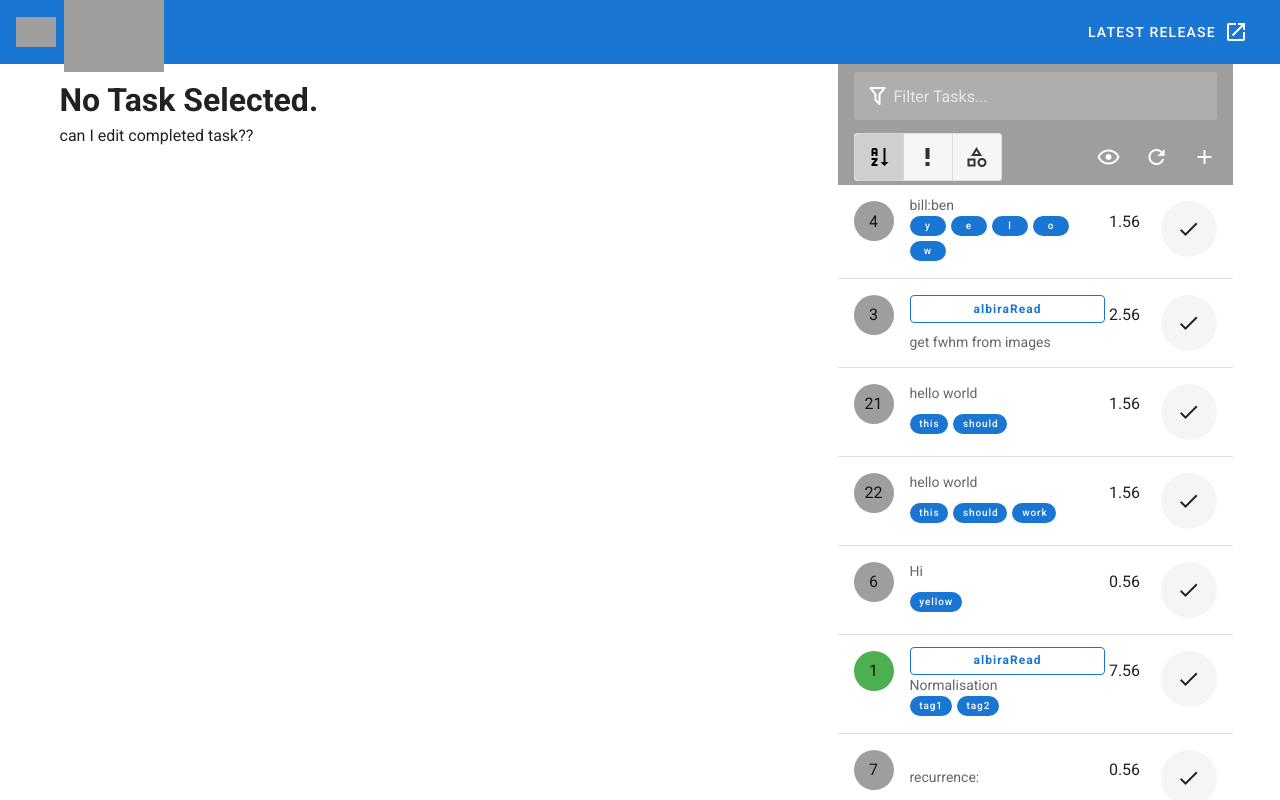
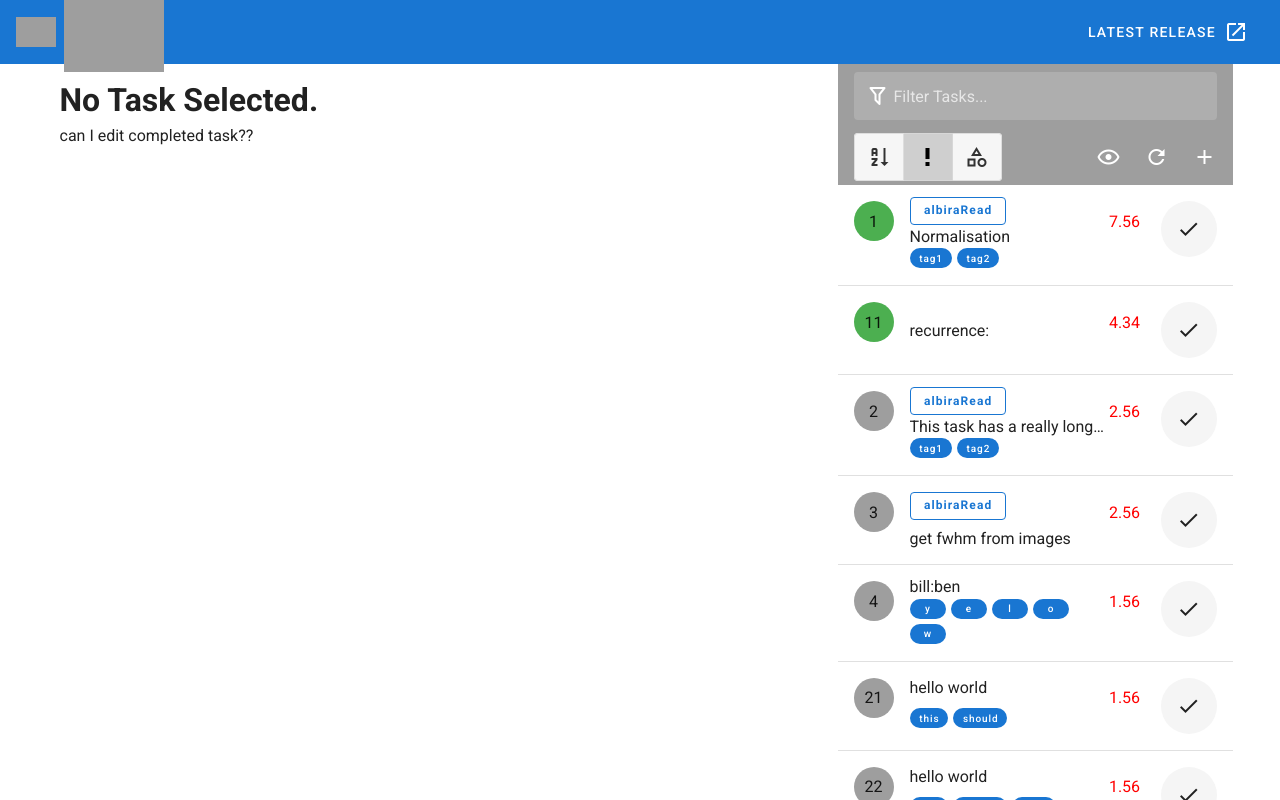
Before and after one commit to HTunne/task-vue, a Vue app: page / in a window 1280 px wide. Built offline with nearby package versions, Linux system fonts and the light colour scheme; grey boxes are pictures that could not be loaded.

Commit message:
Move taskItem and taskListHeader to separate component.

```diff
--- a/src/components/TaskItem.vue
+++ b/src/components/TaskItem.vue
@@ -1,13 +1,14 @@
 <template>
-  <v-list-item :value="task.uuid">
-    <v-list-item-avatar v-if="task.status === 'completed'" color="error">{{ task.id }}</v-list-item-avatar>
-    <v-list-item-avatar v-else-if="task.start" color="success">{{ task.id }}</v-list-item-avatar>
-    <v-list-item-avatar v-else color="grey">{{ task.id }}</v-list-item-avatar>
+    <v-list-item :value="task.uuid" three-line disable>
+        <v-window v-model="showDonePrompt" style="width: 100%">
+            <v-window-item :value="0">
+                <div style="{ flex-direction: row; display: flex; align-items: center;}" ref="taskdiv">
+                    <v-list-item-avatar :color="idAvatarColor">{{ task.id }}</v-list-item-avatar>
                     <v-list-item-content>
-      <v-btn depressed small outlined left color="primary" v-if="'project' in task" v-text="task.project" class="project-btn text-none font-weight-bold" @click.stop="search = 'p:' + task.project">
+                        <v-btn depressed small outlined left color="primary" v-if="'project' in task" v-text="task.project" class="project-btn text-none font-weight-bold" @click.stop="$emit('update:search', 'p:' + task.project)">
                         </v-btn>
-      <v-list-item-subtitle v-text="task.description">
-      </v-list-item-subtitle>
+                        <v-list-item-title v-text="task.description">
+                        </v-list-item-title>
                         <v-item-group v-if="'tags' in task">
                             <v-btn
                                       v-for="tag in task.tags"
@@ -17,7 +18,7 @@
                                       style="margin: 0 5px 5px 0"
                                       color="primary"
                                       :key="tag"
-          @click.stop="search = '+' + tag"
+                                      @click.stop="$emit('update:search', '+' + tag)"
                                       class="text-none">
                                 {{ tag }}
                             </v-btn>
@@ -25,8 +26,39 @@
                     </v-list-item-content>
                     <v-list-item-avatar class="urgency-avatar" v-text="task.urgency"></v-list-item-avatar>
                     <v-list-item-action>
-      <v-btn fab depressed><v-icon>mdi-check</v-icon></v-btn>
+                        <v-btn fab depressed :disabled="task.status === 'completed'" @click.stop="showDonePrompt = 1"><v-icon>mdi-check</v-icon></v-btn>
                     </v-list-item-action>
+                </div>
+            </v-window-item>
+            <v-window-item :value="1">
+                <div>
+
+                    <v-list-item-content>
+                        <v-list-item-title>
+                            Confirm Task {{ task.id }} Done?
+                        </v-list-item-title>
+                        <v-item-group>
+                            <v-btn
+                                small
+                                depressed
+                                color="success"
+                                style="margin: 0 5px 5px 0"
+                                @click.stop="showDonePrompt = 0">
+                                Confirm
+                            </v-btn>
+                                <v-btn
+                                    small
+                                    depressed
+                                    color="error"
+                                    style="margin: 0 5px 5px 0"
+                                    @click.stop="showDonePrompt = 0">
+                                    Cancel
+                                </v-btn>
+                        </v-item-group>
+                    </v-list-item-content>
+                </div>
+            </v-window-item>
+        </v-window>
     </v-list-item>
 </template>
 
@@ -35,6 +67,41 @@ export default {
     name: 'taskItem',
     props: {
         task: Object
+    },
+    methods: {
+    },
+    computed: {
+        idAvatarColor() {
+            if (this.task.status == 'completed') {
+                return "error";
+            } else if (this.task.start) {
+                return "success";
+            } else {
+                return "grey";
             }
+        },
+        divheight() {
+            return this.$refs.taskdiv.clientHeight;
+        }
+    },
+    data () {
+        return {
+            showDonePrompt: 0,
+        }
+    },
+
 }
 </script>
+
+<style scoped>
+#promptdiv {
+}
+
+.project-btn {
+    flex: 0 1 auto;
+}
+
+.urgency-avatar {
+    color: red !important;
+}
+</style>
--- a/src/components/TaskList.vue
+++ b/src/components/TaskList.vue
@@ -1,53 +1,29 @@
 <template>
     <v-container
-    class="task-container pa-0"
+        id="task-container"
+        class="pa-0"
         >
         <v-data-iterator
-      :items="tasksSorted"
+        id="task-data-iterator"
+        :items="tasks"
         :search="search"
         :custom-filter="customFilter"
+        :sort-by="sortBy"
+        :custom-sort="customSort"
+        sortDesc
         loading
         disable-pagination
         hide-default-footer>
             <template v-slot:header>
-        <v-toolbar  dark color="grey" flat extension-height="57px">
-          <template v-slot:extension>
-            <v-btn-toggle v-model="sortType" mandatory light>
-              <v-btn>
-                <v-icon>mdi-sort-alphabetical-ascending</v-icon>
-              </v-btn>
-              <v-btn>
-                <v-icon>mdi-exclamation-thick</v-icon>
-              </v-btn>
-              <v-btn>
-                <v-icon>mdi-shape-outline</v-icon>
-              </v-btn>
-            </v-btn-toggle>
-            <v-spacer></v-spacer>
-            <v-btn icon @click="showCompleted = !showCompleted">
-              <v-icon v-if="showCompleted">mdi-eye-off-outline</v-icon>
-              <v-icon v-else>mdi-eye-outline</v-icon>
-            </v-btn>
-            <v-btn icon>
-              <v-icon>mdi-refresh</v-icon>
-            </v-btn>
-            <v-btn icon :to="{ name: 'TaskAdd'}" @click="selectedTaskUUID=undefined">
-              <v-icon>mdi-plus</v-icon>
-            </v-btn>
-          </template>
-          <template v-slot:default>
-            <v-text-field v-model="search" clearable flat solo-inverted hide-details prepend-inner-icon="mdi-filter-outline" label="Filter Tasks...">
-            </v-text-field>
-          </template>
-        </v-toolbar>
+                <task-list-header :search.sync="search" :sortBy.sync="sortBy" :showCompleted.sync="showCompleted"/>
             </template>
 
             <template v-slot:default="props">
                 <v-list three-line class="pa-0">
                     <v-list-item-group active-class="green lighten-5" v-model="selectedTaskUUID" @change="onSelectionChange($event)">
                         <template v-for="(task, index) in props.items">
-              <taskItem :task="task" :key="task.uuid"/>
-              <v-divider v-if="index + 1 < tasksSorted.length" :key="index"></v-divider>
+                            <task-item :task="task" :key="task.uuid" @update:search="search = $event"/>
+                            <v-divider :key="index"></v-divider>
                         </template>
                     </v-list-item-group>
                 </v-list>
@@ -58,11 +34,13 @@
 
 <script>
 import taskItem from '@/components/TaskItem.vue';
+import taskListHeader from '@/components/TaskListHeader.vue';
 
 export default {
     name: 'taskList',
     components: {
-    taskItem
+        taskItem,
+        taskListHeader
     },
     computed: {
         selectedTaskUUID: {
@@ -73,15 +51,8 @@ computed: {
                 this.$store.commit('set_selected_task_uuid', newUUID);
             }
         },
-  tasksSorted() {
-    switch(this.sortType) {
-      case 0:
-        return this.$store.state.tasks.slice().filter(item => { return !((!(this.showCompleted)) && (item.status === 'completed'))}).sort((a,b) => a.description.localeCompare(b.description));
-      case 1:
-        return this.$store.state.tasks.slice().sort(this.compareProject).sort(this.compareUrgency);
-      default:
-        return this.$store.state.tasks.slice().sort(this.compareProject);
-    }
+        tasks() {
+            return this.$store.getters.getTasks;
         }
     },
     methods: {
@@ -94,18 +65,44 @@ methods: {
                 this.$router.push({ name: 'TaskNoneSelected' })
             }
         },
+        customSort(items, sortBy) {
+            switch(sortBy[0]) {
+                case 'alpha':
+                    return items.sort(
+                        (a,b) => a.description.localeCompare(b.description)
+                    );
+                case 'urgency':
+                    return items.sort(this.compareProject).sort(this.compareUrgency);
+                case 'project':
+                    return items.sort(this.compareProject);
+                default:
+                    return items
+            }
+        },
         customFilter(items, search) {
+            items = items.filter(
+                item => {
+                    return !((!(this.showCompleted)) && (item.status === 'completed'))
+                }
+            );
+
             let searchList = search == null ? [] : search.toString().split(' ');
-
             for (let i = 0; i < searchList.length; i++) {
                 if (searchList[i].startsWith('+')) {
-            items = items.filter(item => {return (('tags' in item) && (item.tags.includes(searchList[i].slice(1))))});
+                    items = items.filter(
+                        item => {
+                            return (('tags' in item) && (item.tags.includes(searchList[i].slice(1))))
+                        }
+                    );
                 } else if ((searchList[i].startsWith('project:')) || (searchList[i].startsWith('p:'))) {
-            items = items.filter(item => {return (('project' in item) && (item.project === searchList[i].split(':')[1]))});
+                    items = items.filter(
+                        item => {
+                            return (('project' in item) && (item.project === searchList[i].split(':')[1]))
+                        }
+                    );
                 }
             }
             return items;
-    // return items.filter(item => {return (search === "") || (('tags' in item) && (item.tags.some(tag => tag.includes(search))))});
         },
         compareUrgency: function(a, b) {
             return parseFloat(b.urgency) - parseFloat(a.urgency);
@@ -125,7 +122,7 @@ compareProject: function(a, b) {
     data() {
         return {
             showCompleted: false,
-      sortType: 'project',
+            sortBy: 'urgency',
             search: '',
         }
     }
@@ -133,21 +130,17 @@ compareProject: function(a, b) {
 </script>
 
 <style scoped>
-.project-btn {
-  flex: 0 1 auto;
-}
-
-.task-container {
+#task-container {
     height: 100%;
 }
-.v-data-iterator {
+#task-data-iterator {
     display: flex;
     flex-flow: column;
     height: 100%;
 }
 
 .v-data-iterator > header {
-  flex: 0 1 auto;
+    flex: 0 0 auto;
 }
 
 .v-data-iterator > div {
@@ -159,8 +152,4 @@ compareProject: function(a, b) {
 .v-data-iterator > div > div {
     width: 100%;
 }
-
-.urgency-avatar {
-  color: black !important;
-}
 </style>
--- /dev/null
+++ b/src/components/TaskListHeader.vue
@@ -0,0 +1,66 @@
+<template>
+    <v-toolbar  dark color="grey" flat extension-height="57px">
+        <template v-slot:extension>
+            <v-btn-toggle
+                :value="sortBy"
+                @change="updateSortBy"
+                mandatory
+                light>
+                <v-btn value="alpha">
+                    <v-icon>mdi-sort-alphabetical-ascending</v-icon>
+                </v-btn>
+                <v-btn value="urgency">
+                    <v-icon>mdi-exclamation-thick</v-icon>
+                </v-btn>
+                <v-btn value="project">
+                    <v-icon>mdi-shape-outline</v-icon>
+                </v-btn>
+            </v-btn-toggle>
+            <v-spacer></v-spacer>
+            <v-btn icon @click="toggleShowCompleted">
+                <v-icon v-if="showCompleted">mdi-eye-off-outline</v-icon>
+                <v-icon v-else>mdi-eye-outline</v-icon>
+            </v-btn>
+            <v-btn icon>
+                <v-icon>mdi-refresh</v-icon>
+            </v-btn>
+            <v-btn icon :to="{ name: 'TaskAdd'}" @click="clearSelectedTaskUUID">
+                <v-icon>mdi-plus</v-icon>
+            </v-btn>
+        </template>
+        <template v-slot:default>
+            <v-text-field
+                :value="search"
+                @input="updateSearch"
+                clearable
+                flat
+                solo-inverted
+                hide-details
+                prepend-inner-icon="mdi-filter-outline"
+                label="Filter Tasks...">
+            </v-text-field>
+        </template>
+    </v-toolbar>
+</template>
+
+<script>
+export default {
+    name: 'task-list-header',
+    props: ['search', 'sortBy', 'showCompleted'],
+    methods: {
+        updateSearch(value) {
+            this.$emit('update:search', value);
+        },
+        updateSortBy(value) {
+            this.$emit('update:sortBy', value);
+        },
+        toggleShowCompleted() {
+            console.log('toggle');
+            this.$emit('update:showCompleted', !(this.showCompleted));
+        },
+        clearSelectedTaskUUID() {
+            this.$store.commit('set_selected_task_uuid', undefined);
+        }
+    }
+}
+</script>
--- a/src/store/index.js
+++ b/src/store/index.js
@@ -298,6 +298,7 @@ export default new Vuex.Store({
           ]
   },
   getters: {
+      getTasks: state => state.tasks.slice(),
       getSelectedTaskUUID: state => state.selectedTaskUUID,
       getLoadingTasks: state => state.loadingTasks,
       getSelectedTask: state => {
```
Lines whose indentation alone changed are shown as unchanged.
